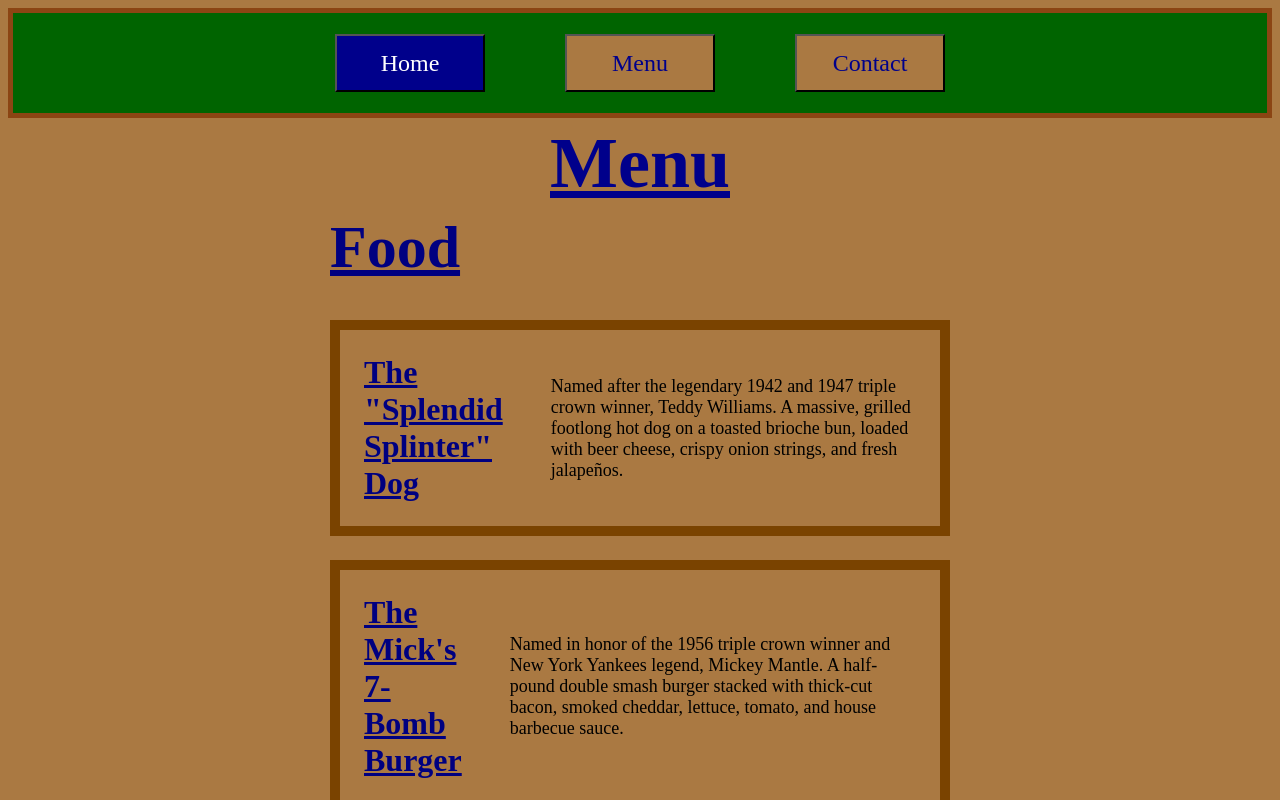
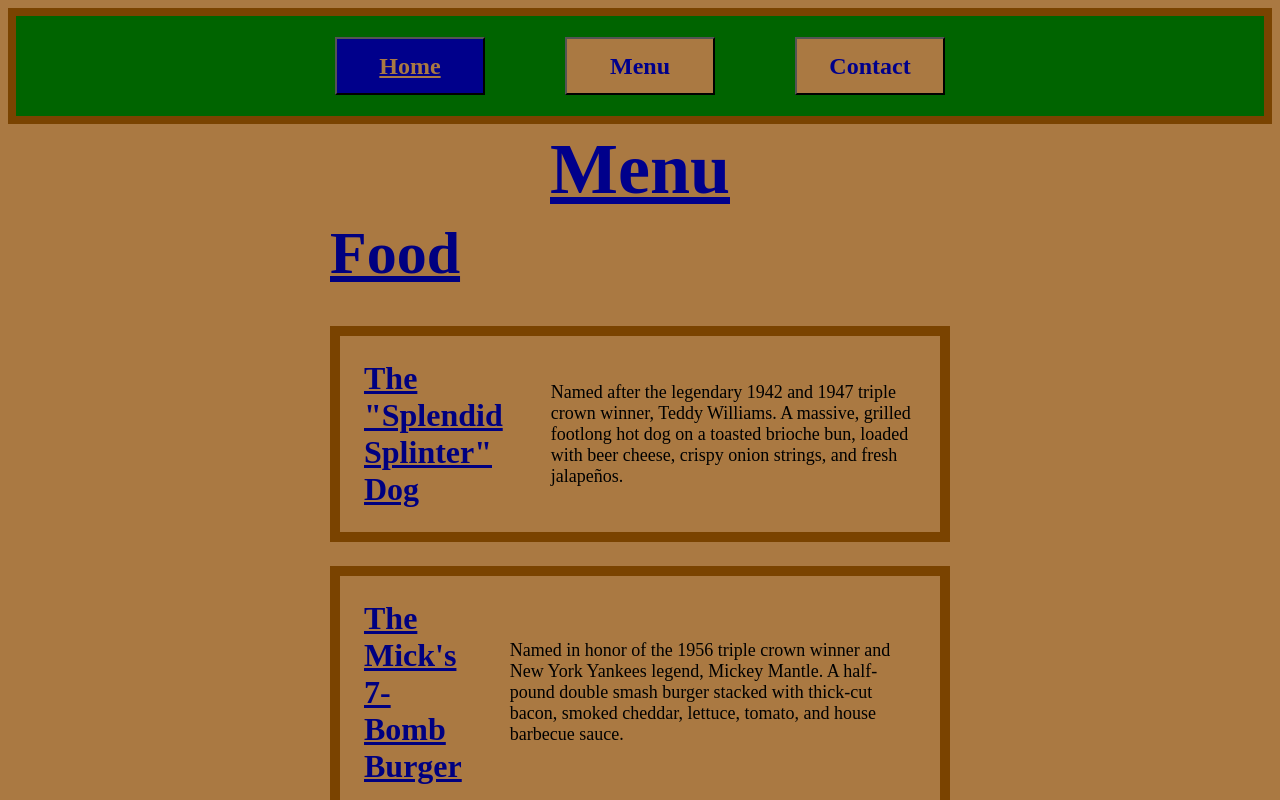
Before and after one commit to krosengr4/triple-crown-tavern-resturaunt, a website built with webpack: page src/template.html in a window 1280 px wide. In both pictures the pointer is over the button "Home". Shown: the top 800 px of the page. Built offline with nearby package versions, Linux system fonts and the light colour scheme.

Commit message:
Altered border color, and text color for nav buttons

```diff
--- a/src/style.css
+++ b/src/style.css
@@ -11,7 +11,7 @@
     gap: 80px;
     height: 100px;
     background-color: darkgreen;
-    border: 5px solid saddlebrown;
+    border: 8px solid #7a4300;
 }
 
 .navBtn {
@@ -21,11 +21,14 @@
     width: 150px;
     height: 58px;
     color: darkblue;
+    font-weight: bold;
 }
 
 .navBtn:hover {
-    color: white;
+    color: #aa7942;
     background-color: darkblue;
+    text-decoration: underline;
+    font-weight: bold;
 }
 
 /* content */
```
